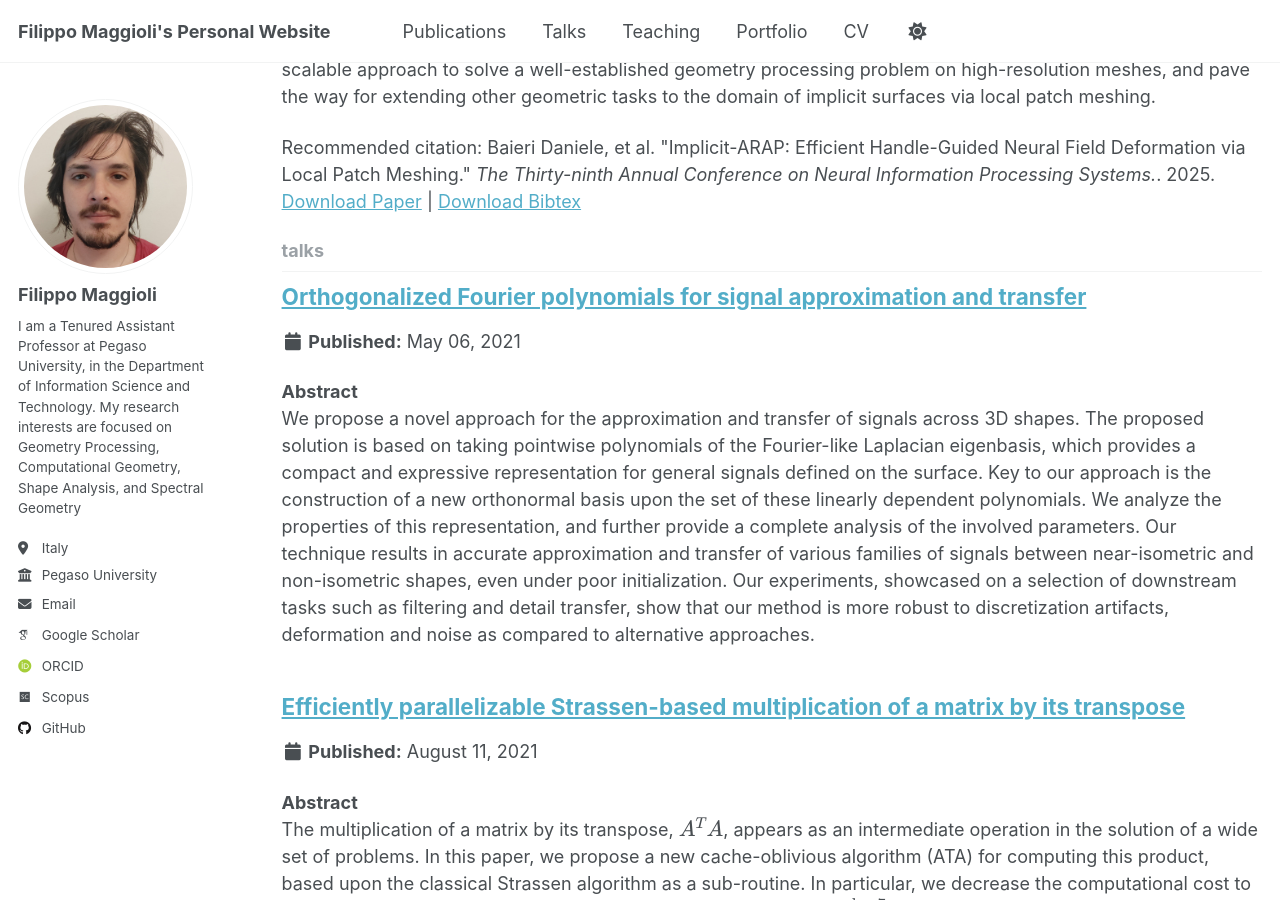
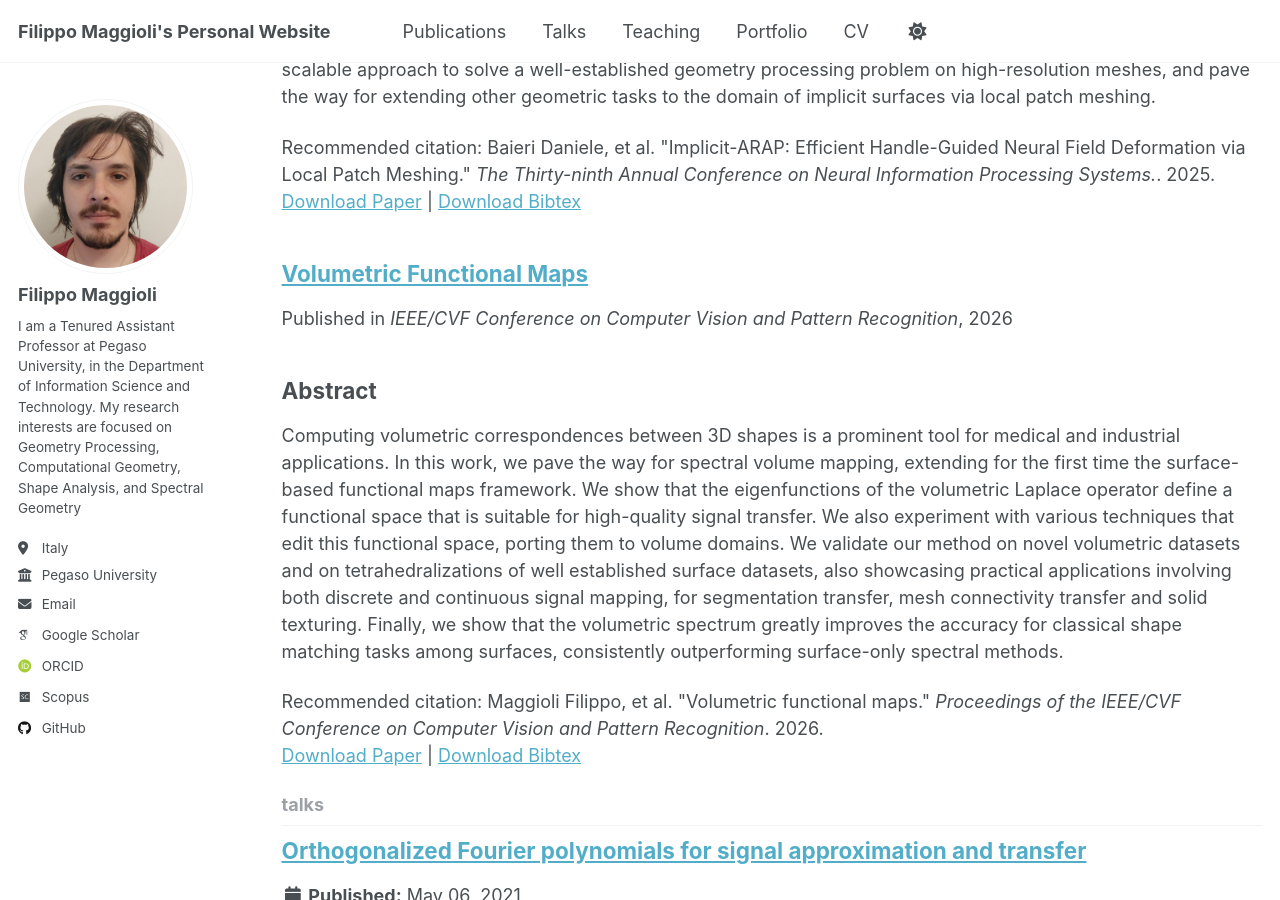
Before and after one commit to fmaggioli/fmaggioli.github.io, a Jekyll site: the page built from _pages/collection-archive.html, in a window 1280 px wide and 900 px high, scrolled down 13094 px. Built offline with Jekyll 4.4.1, drawn with Linux system fonts in a browser that asks for light colours; some web fonts are replaced.

Commit message:
Updated publications.

````diff
--- a/_includes/publication-single.html
+++ b/_includes/publication-single.html
@@ -48,6 +48,9 @@
             {% if post.supmaturl %}
             <a href="{{ post.supmaturl }}">Supplementary material</a> |
             {% endif %}
+            {% if post.youtubeurl %}
+            <a href="{{ post.youtubeurl }}">Video</a> |
+            {% endif %}
             {% if post.arxivurl %}
             <a href="{{ post.arxivurl }}">arXiv</a> |
             {% endif %}
--- a/_publications/2025-06-16-volfmaps.md
+++ b/_publications/2025-06-16-volfmaps.md
@@ -10,6 +10,7 @@ arxivurl: 'https://arxiv.org/abs/2506.13212'
 bibtexurl: '/files/2025-06-16-volfmaps.bib'
 teaser: '/images/publications/volfmaps.jpg'
 citation: 'Maggioli Filippo, et al. "Volumetric functional maps." <i>arXiv preprint arXiv:2506.13212</i>. 2025.'
+redirect_to: /publication/2026-06-06-volfmaps
 ---
 
 ## Abstract
--- /dev/null
+++ b/_publications/2026-06-06-volfmaps.md
@@ -0,0 +1,29 @@
+---
+title: "Volumetric Functional Maps"
+collection: publications
+category: conferences
+permalink: /publication/2026-06-06-volfmaps
+date: 2026-06-06
+venue: 'IEEE/CVF Conference on Computer Vision and Pattern Recognition'
+paperurl: '/files/2026-06-06-volfmaps.pdf'
+arxivurl: 'https://arxiv.org/abs/2506.13212'
+codeurl: 'https://github.com/filthynobleman/vol-fmaps'
+youtubeurl: 'https://www.youtube.com/watch?v=itBDKfDBfSE'
+bibtexurl: '/files/2026-06-06-volfmaps.bib'
+teaser: '/images/publications/volfmaps.jpg'
+citation: 'Maggioli Filippo, et al. "Volumetric functional maps." <i>Proceedings of the IEEE/CVF Conference on Computer Vision and Pattern Recognition</i>. 2026.'
+---
+
+## Abstract
+Computing volumetric correspondences between 3D shapes is a prominent tool for medical and industrial applications. In this work, we pave the way for spectral volume mapping, extending for the first time the surface-based functional maps framework. We show that the eigenfunctions of the volumetric Laplace operator define a functional space that is suitable for high-quality signal transfer. We also experiment with various techniques that edit this functional space, porting them to volume domains. We validate our method on novel volumetric datasets and on tetrahedralizations of well established surface datasets, also showcasing practical applications involving both discrete and continuous signal mapping, for segmentation transfer, mesh connectivity transfer and solid texturing. Finally, we show that the volumetric spectrum greatly improves the accuracy for classical shape matching tasks among surfaces, consistently outperforming surface-only spectral methods.
+
+
+## BibTeX
+```bibtex
+@inproceedings{maggioli2026volumetric,
+  title={Volumetric Functional Maps},
+  author={Maggioli, Filippo and Livesu, Marco and Melzi, Simone},
+  booktitle={Proceedings of the IEEE/CVF Conference on Computer Vision and Pattern Recognition},
+  year={2026}
+}
+```
--- a/files/2024-12-02-rematching.bib
+++ b/files/2024-12-02-rematching.bib
@@ -1,4 +1,4 @@
-@inoroceedings{maggioli2024rematching,
+@inproceedings{maggioli2024rematching,
     author={Maggioli, Filippo and Baieri, Daniele and Rodol{\`a}, Emanuele and Melzi, Simone},
     editor={Leonardis, Ale{\v{s}} and Ricci, Elisa and Roth, Stefan and Russakovsky, Olga and Sattler, Torsten and Varol, G{\"u}l},
     title={ReMatching: Low-Resolution Representations for Scalable Shape Correspondence},
--- /dev/null
+++ b/files/2026-06-06-volfmaps.bib
@@ -0,0 +1,6 @@
+@inproceedings{maggioli2026volumetric,
+  title={Volumetric Functional Maps},
+  author={Maggioli, Filippo and Livesu, Marco and Melzi, Simone},
+  booktitle={Proceedings of the IEEE/CVF Conference on Computer Vision and Pattern Recognition},
+  year={2026}
+}
````
Also changed, not shown: 2 other files.
